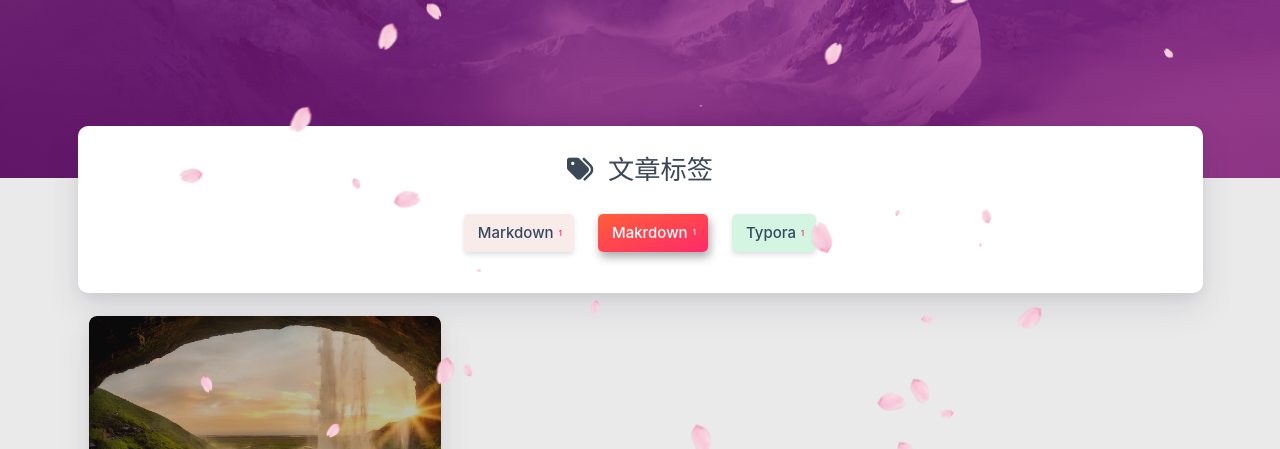
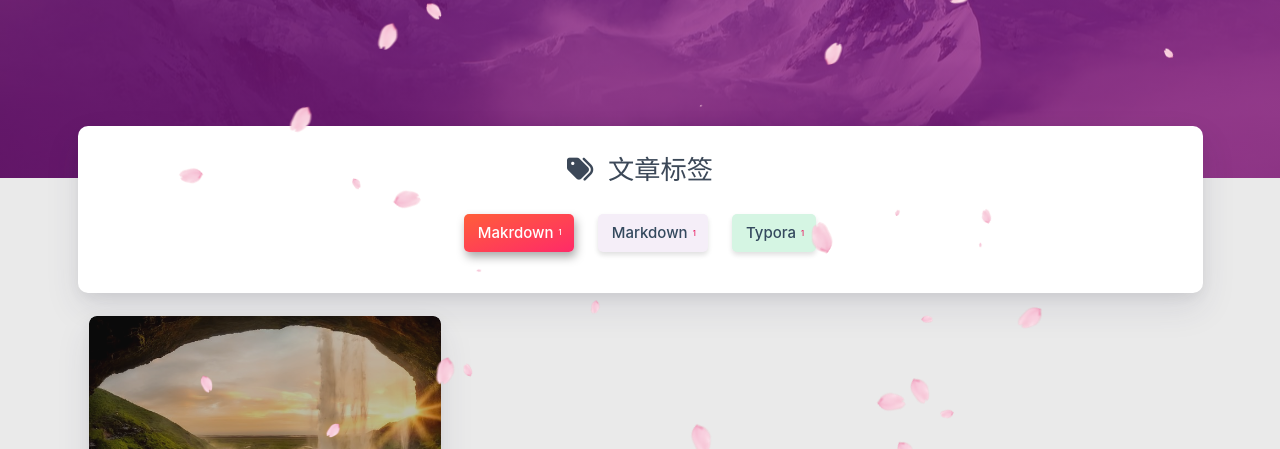
Before and after one commit to superzqbo/superzqbo.github.io, a plain HTML site: page tags/Makrdown/index.html in a window 1280 px wide. Shown: the part 302-751 px from the top of the page. Drawn offline with nearby package versions, Linux system fonts and the light colour scheme; no server answers.

Commit message:
Site updated: 2022-06-13 00:44:57

```diff
--- a/tags/Makrdown/index.html
+++ b/tags/Makrdown/index.html
@@ -367,19 +367,19 @@
             <div class="tag-chips">
 
 
-                <a href="/tags/Markdown/" title="Markdown: 1">
+                <a href="/tags/Makrdown/" title="Makrdown: 1">
                     <span class="chip center-align waves-effect waves-light
-                             chip-default "
-                            data-tagname="Markdown" style="background-color: #F9EBEA;">Markdown
+                             chip-active "
+                            data-tagname="Makrdown" style="background-color: #F9EBEA;">Makrdown
                         <span class="tag-length">1</span>
                     </span>
                 </a>
 
 
-                <a href="/tags/Makrdown/" title="Makrdown: 1">
+                <a href="/tags/Markdown/" title="Markdown: 1">
                     <span class="chip center-align waves-effect waves-light
-                             chip-active "
-                            data-tagname="Makrdown" style="background-color: #F5EEF8;">Makrdown
+                             chip-default "
+                            data-tagname="Markdown" style="background-color: #F5EEF8;">Markdown
                         <span class="tag-length">1</span>
                     </span>
                 </a>
```
Also changed, not shown: about/index.html (+5 -5 lines), tags/Markdown/index.html (+6 -6 lines), tags/Typora/index.html (+4 -4 lines), tags/index.html (+5 -5 lines).
